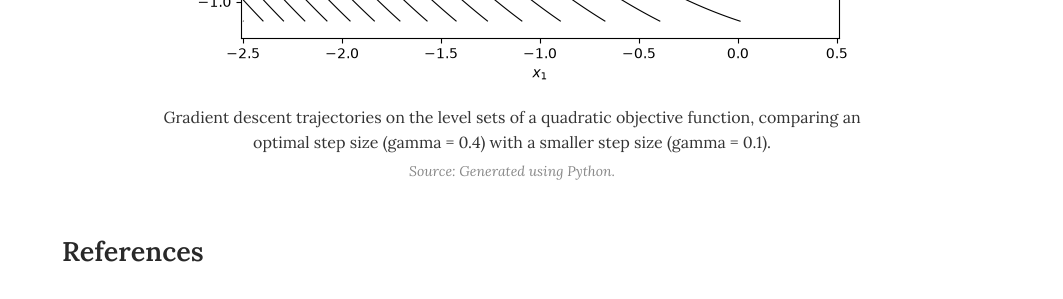
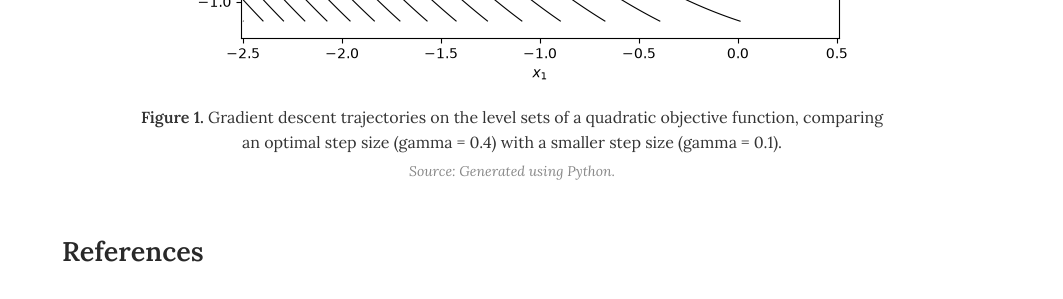
Before and after one commit to chimeralab314/chimeralab314.github.io, a Jekyll site: the page built from _posts/2026-10-30-mathjax-test.md, in a window 1280 px wide. Shown: the part 2761-3060 px from the top of the page, without its empty margins (108-1171 px from the left). Built offline with Jekyll 4.4.1, drawn with Linux system fonts in a browser that asks for light colours; a script that is not in the unit is left out.

Commit message:
Implement automatic figure numbering styles
Added styles for automatic figure numbering in articles.

```diff
--- a/assets/css/style.css
+++ b/assets/css/style.css
@@ -402,3 +402,20 @@ body {
         font-size: 13px;
     }
 }
+
+/* =================================
+   AUTOMATIC FIGURE NUMBERING
+   ================================= */
+
+.article-content {
+    counter-reset: figure;
+}
+
+.article-figure {
+    counter-increment: figure;
+}
+
+.figure-number::before {
+    content: "Figure " counter(figure) ". ";
+    font-weight: 600;
+}
```
